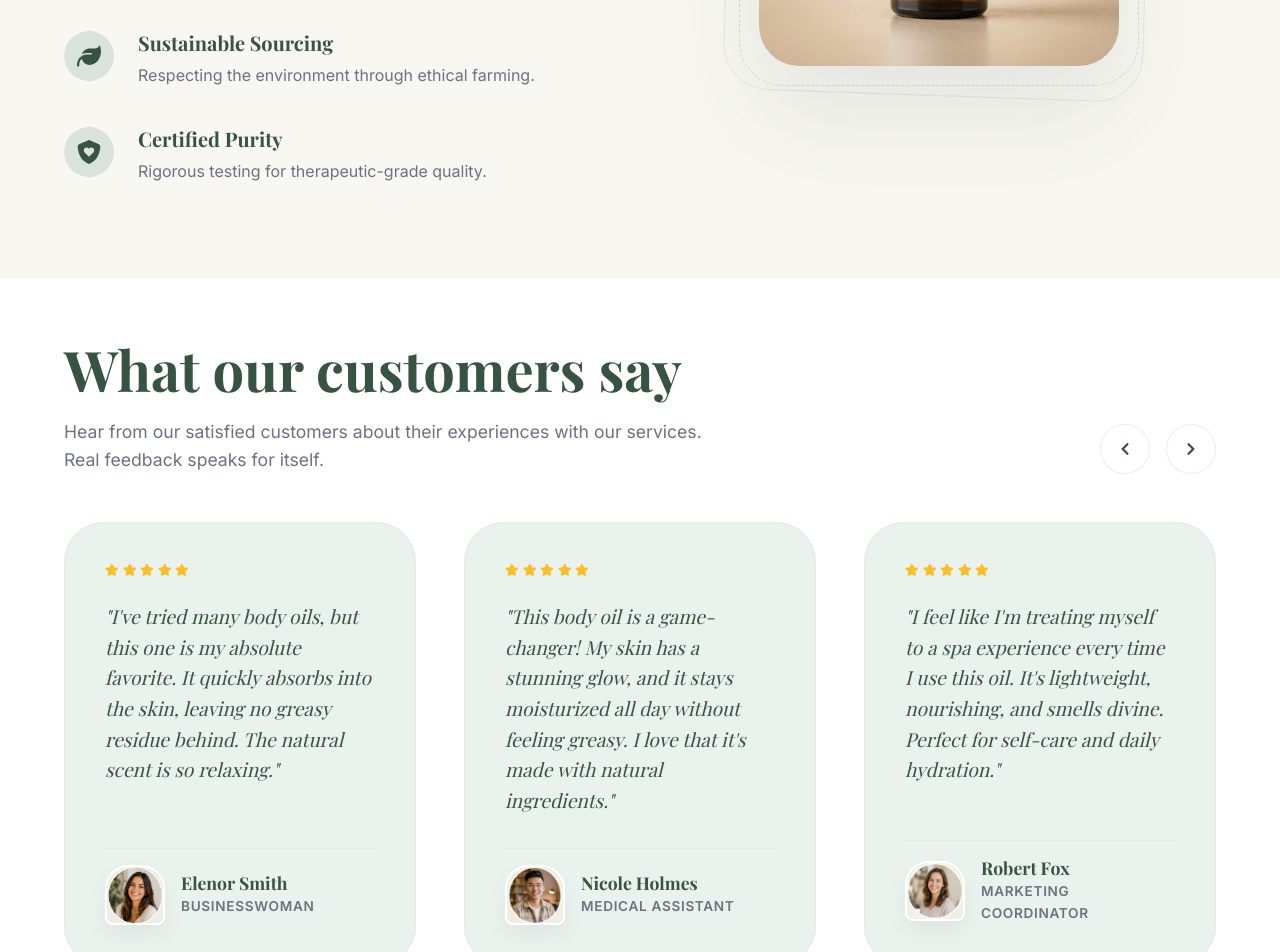
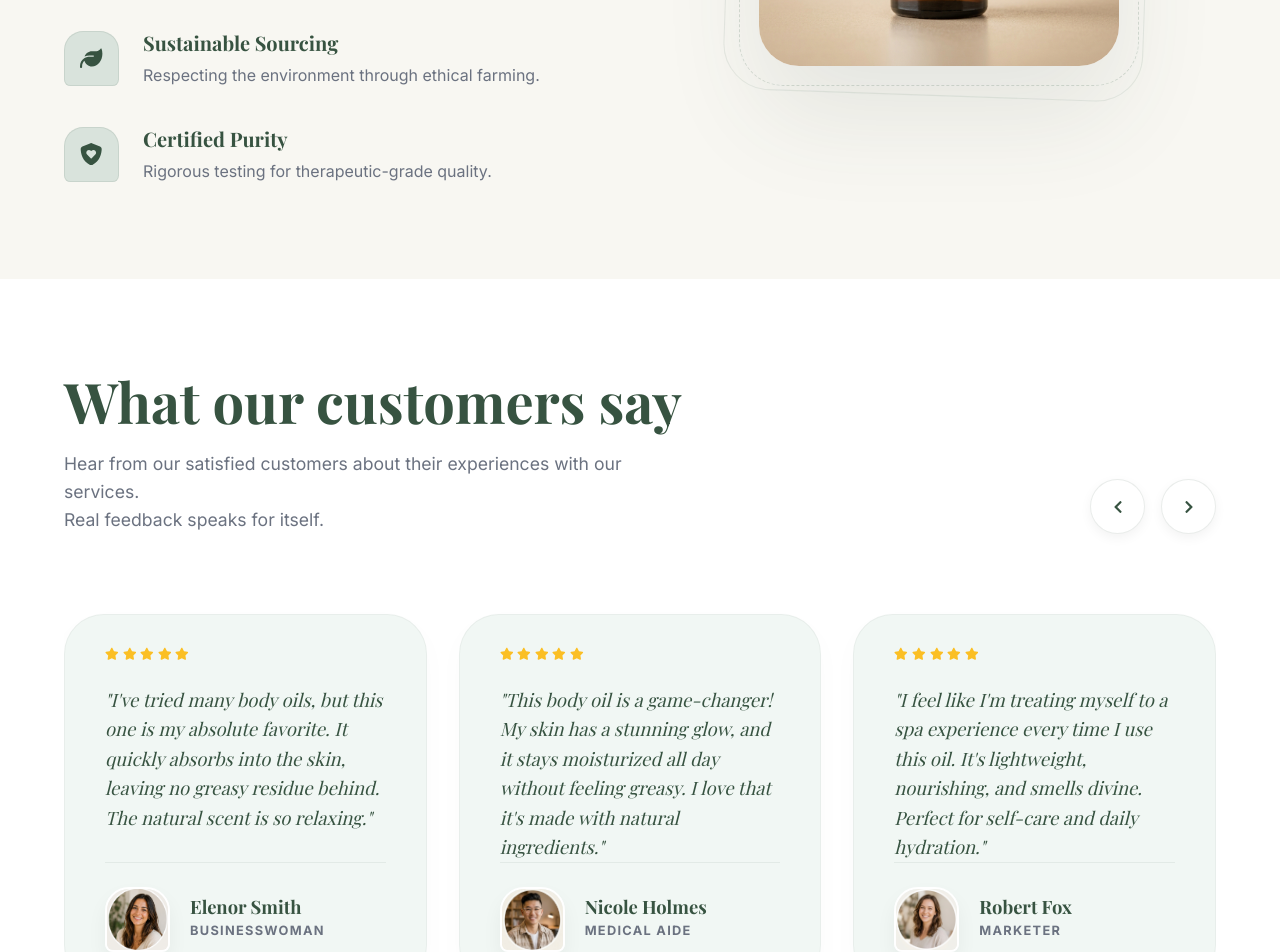
Before and after one commit to Astha2044/essential-oils-ecommerce, a Next.js app: page / in a window 1280 px wide. Shown: the part 3200-4152 px from the top of the page. Built offline with nearby package versions, Linux system fonts and the light colour scheme.

Commit message:
feat: implement testimonial slider and brand story sections with custom styling and assets

```diff
--- a/components/BrandStory.jsx
+++ b/components/BrandStory.jsx
@@ -19,14 +19,20 @@ export default function BrandStory() {
 
             <div className={styles.featureList}>
               <div className={styles.feature}>
-                <div className={styles.featureIcon}><FaLeaf /></div>
+                <div className={styles.iconWrapper}>
+                  <div className={styles.iconDecoration}></div>
+                  <div className={styles.featureIcon}><FaLeaf /></div>
+                </div>
                 <div className={styles.featureInfo}>
                   <h4>Sustainable Sourcing</h4>
                   <p>Respecting the environment through ethical farming.</p>
                 </div>
               </div>
               <div className={styles.feature}>
-                <div className={styles.featureIcon}><FaShieldHeart /></div>
+                <div className={styles.iconWrapper}>
+                  <div className={styles.iconDecoration}></div>
+                  <div className={styles.featureIcon}><FaShieldHeart /></div>
+                </div>
                 <div className={styles.featureInfo}>
                   <h4>Certified Purity</h4>
                   <p>Rigorous testing for therapeutic-grade quality.</p>
--- a/components/Testimonial.jsx
+++ b/components/Testimonial.jsx
@@ -1,7 +1,11 @@
+"use client";
+import { useRef } from "react";
 import { FaStar, FaChevronLeft, FaChevronRight } from "react-icons/fa";
 import styles from "../styles/Testimonial.module.css";
 
 export default function Testimonial() {
+  const sliderRef = useRef(null);
+
   const testimonials = [
     {
       text: "I've tried many body oils, but this one is my absolute favorite. It quickly absorbs into the skin, leaving no greasy residue behind. The natural scent is so relaxing.",
@@ -12,16 +16,40 @@ export default function Testimonial() {
     {
       text: "This body oil is a game-changer! My skin has a stunning glow, and it stays moisturized all day without feeling greasy. I love that it's made with natural ingredients.",
       name: "Nicole Holmes",
-      role: "Medical Assistant",
+      role: "Medical Aide",
       avatar: "/images/m6.jpg"
     },
     {
       text: "I feel like I'm treating myself to a spa experience every time I use this oil. It's lightweight, nourishing, and smells divine. Perfect for self-care and daily hydration.",
       name: "Robert Fox",
-      role: "Marketing Coordinator",
+      role: "Marketer",
       avatar: "/images/avatar_emily.png"
+    },
+    {
+      text: "The quality of these essential oils is unmatched. I've used them for aromatherapy and skincare, and the results are always consistent. Highly recommended!",
+      name: "Sarah Jenkins",
+      role: "Yoga Instructor",
+      avatar: "/images/test1.jpg"
+    },
+    {
+      text: "I was skeptical at first, but after using the peppermint oil for my headaches, I'm a believer. It's potent and works faster than any over-the-counter remedy.",
+      name: "David Chen",
+      role: "Software Developer",
+      avatar: "/images/test2.jpg"
     }
   ];
+
+  const handleScroll = (direction) => {
+    if (sliderRef.current) {
+      const { scrollLeft, clientWidth } = sliderRef.current;
+      // Scroll by approximately one card width including gap
+      const scrollAmount = clientWidth > 900 ? 400 : clientWidth * 0.8;
+      sliderRef.current.scrollTo({
+        left: direction === "left" ? scrollLeft - scrollAmount : scrollLeft + scrollAmount,
+        behavior: "smooth"
+      });
+    }
+  };
 
   return (
     <section className={styles.section}>
@@ -36,12 +64,27 @@ export default function Testimonial() {
         </div>
 
         <div className={styles.arrows}>
-          <button className={styles.arrowBtn} suppressHydrationWarning><FaChevronLeft size={14} /></button>
-          <button className={styles.arrowBtn} suppressHydrationWarning><FaChevronRight size={14} /></button>
+          <button
+            className={styles.arrowBtn}
+            onClick={() => handleScroll("left")}
+            aria-label="Previous testimonial"
+            suppressHydrationWarning
+          >
+            <FaChevronLeft size={14} />
+          </button>
+          <button
+            className={styles.arrowBtn}
+            onClick={() => handleScroll("right")}
+            aria-label="Next testimonial"
+            suppressHydrationWarning
+          >
+            <FaChevronRight size={14} />
+          </button>
         </div>
       </div>
 
-      <div className={styles.grid}>
+      <div className={styles.sliderContainer}>
+        <div className={styles.grid} ref={sliderRef}>
           {testimonials.map((t, index) => (
             <div key={index} className={styles.card}>
               <div className={styles.stars}>
@@ -62,6 +105,7 @@ export default function Testimonial() {
             </div>
           ))}
         </div>
+      </div>
 
     </section>
   );
--- a/styles/BrandStory.module.css
+++ b/styles/BrandStory.module.css
@@ -186,17 +186,49 @@
   align-items: flex-start;
 }
 
+.iconWrapper {
+  position: relative;
+  width: 55px;
+  height: 55px;
+  flex-shrink: 0;
+}
+
 .featureIcon {
-  width: 50px;
-  height: 50px;
+  position: relative;
+  z-index: 2;
+  width: 100%;
+  height: 100%;
   background-color: var(--color-green-soft);
   color: var(--color-green-dark);
-  border-radius: 50%;
+  border-radius: 1.2rem 1.2rem 0.4rem 0.4rem;
   display: flex;
   align-items: center;
   justify-content: center;
-  font-size: 1.5rem;
+  font-size: 1.4rem;
+  transition: all 0.5s cubic-bezier(0.2, 0.8, 0.2, 1);
+  border: 1px solid rgba(55, 83, 65, 0.1);
   flex-shrink: 0;
+}
+
+.iconDecoration {
+  position: absolute;
+  inset: -4px;
+  border: 1px dashed var(--color-green-primary);
+  border-radius: 1.6rem 1.6rem 0.6rem 0.6rem;
+  opacity: 0;
+  transition: all 0.6s cubic-bezier(0.2, 0.8, 0.2, 1);
+  z-index: 1;
+}
+
+.feature:hover .featureIcon {
+  background-color: var(--color-green-dark);
+  color: white;
+  transform: scale(1.1) rotate(-5deg);
+}
+
+.feature:hover .iconDecoration {
+  opacity: 0.3;
+  transform: scale(1.2) rotate(10deg);
 }
 
 .featureInfo h4 {
--- a/styles/Testimonial.module.css
+++ b/styles/Testimonial.module.css
@@ -1,3 +1,16 @@
+.section {
+  padding: 2rem 0 0 0;
+  background-color: #ffffff;
+  position: relative;
+  overflow: hidden;
+}
+
+@media (max-width: 768px) {
+  .section {
+    padding: 1.5rem 0 0 0;
+  }
+}
+
 .header {
   max-width: 1300px;
   margin: 0 auto 3rem auto;
@@ -7,17 +20,29 @@
   align-items: flex-end;
 }
 
+@media (max-width: 768px) {
+  .header {
+    flex-direction: column;
+    align-items: center;
+    text-align: center;
+    gap: 1.5rem;
+    margin-bottom: 2.5rem;
+  }
+}
+
 .title {
   font-family: var(--font-serif);
-  font-size: clamp(2.5rem, 5vw, 3.5rem);
+  font-size: clamp(2.2rem, 5vw, 3.5rem);
   color: var(--color-green-dark);
   margin-bottom: 1rem;
+  line-height: 1.2;
 }
 
 .subtitle {
   font-size: 1.1rem;
   color: #6B7280;
   line-height: 1.6;
+  max-width: 600px;
 }
 
 .arrows {
@@ -26,8 +51,8 @@
 }
 
 .arrowBtn {
-  width: 50px;
-  height: 50px;
+  width: 55px;
+  height: 55px;
   border-radius: 50%;
   border: 1px solid rgba(55, 83, 65, 0.1);
   background: white;
@@ -36,33 +61,83 @@
   align-items: center;
   justify-content: center;
   cursor: pointer;
-  transition: all 0.3s ease;
+  transition: all 0.3s cubic-bezier(0.2, 0.8, 0.2, 1);
+  box-shadow: 0 4px 12px rgba(0, 0, 0, 0.05);
 }
 
 .arrowBtn:hover {
   background-color: var(--color-green-dark);
   color: white;
-  transform: translateY(-2px);
+  transform: translateY(-3px);
+  box-shadow: 0 10px 20px rgba(55, 83, 65, 0.15);
+}
+
+.sliderContainer {
+  max-width: 1300px;
+  margin: 0 auto;
+  padding: 0 var(--container-px);
+  overflow: hidden;
+  /* This hides the partial cards on the side */
+  position: relative;
 }
 
 .grid {
-  display: grid;
-  grid-template-columns: repeat(auto-fit, minmax(350px, 1fr));
-  gap: 3rem;
-  max-width: 1300px;
-  margin: 0 auto;
-  padding: 0 var(--container-px);
+  display: flex;
+  flex-wrap: nowrap;
+  gap: 2rem;
+  width: 100%;
+  overflow-x: auto;
+  scroll-behavior: smooth;
+  scroll-snap-type: x mandatory;
+  padding: 2rem 0 6rem 0;
+  scrollbar-width: none;
+  -ms-overflow-style: none;
+  margin-bottom: -4rem;
+}
+
+.grid::-webkit-scrollbar {
+  display: none;
 }
 
 .card {
-  /* background-color: var(--color-green-soft); */
-  background-color: #eaf2ed;
-  padding: 2.5rem;
+  /* Strictly enforce 3-card width on desktop */
+  flex: 0 0 calc((100% - 4rem) / 3);
+  width: calc((100% - 4rem) / 3);
+  max-width: calc((100% - 4rem) / 3);
+
+  scroll-snap-align: start;
+  background-color: #f1f7f4;
+  padding: 2rem 2.5rem;
+  /* Reduced top padding from 3rem */
   border-radius: 2.5rem;
   border: 1px solid rgba(55, 83, 65, 0.05);
   display: flex;
   flex-direction: column;
   transition: all 0.5s cubic-bezier(0.2, 0.8, 0.2, 1);
+  box-shadow: 0 10px 30px rgba(0, 0, 0, 0.02);
+}
+
+@media (max-width: 1100px) {
+  .card {
+    /* Strictly enforce 2-card width on tablet */
+    flex: 0 0 calc((100% - 2rem) / 2);
+    width: calc((100% - 2rem) / 2);
+    max-width: calc((100% - 2rem) / 2);
+  }
+}
+
+@media (max-width: 768px) {
+  .card {
+    flex: 0 0 100%;
+    width: 100%;
+    max-width: 100%;
+    padding: 2.5rem 2rem;
+  }
+
+  .grid {
+    padding-bottom: 5rem;
+    margin-bottom: -3rem;
+  }
 }
 
 .card:hover {
@@ -82,28 +157,27 @@
 
 .quote {
   font-family: var(--font-serif);
-  font-size: 1.2rem;
+  font-size: 1.15rem;
   line-height: 1.6;
   color: var(--color-green-dark);
   font-style: italic;
-  margin-bottom: 2rem;
+  /* margin-bottom: 2.5rem; */
   flex: 1;
 }
 
 .authorBlock {
   display: flex;
   align-items: center;
-  gap: 1rem;
-  padding-top: 1rem;
-  border-top: 1px solid rgba(55, 83, 65, 0.05);
+  gap: 1.25rem;
+  padding-top: 1.5rem;
+  border-top: 1px solid rgba(55, 83, 65, 0.08);
 }
 
 .avatar {
-  width: 60px;
-  height: 60px;
+  width: 65px;
+  height: 65px;
   object-fit: cover;
   border-radius: 1.5rem 1.5rem 0.5rem 0.5rem;
-  /* Signature arched avatar frame */
   border: 2px solid white;
   box-shadow: 0 10px 20px rgba(0, 0, 0, 0.05);
 }
@@ -112,29 +186,13 @@
   font-weight: 700;
   color: var(--color-green-dark);
   margin-bottom: 0.2rem;
-  font-size: 1.1rem;
+  font-size: 1.15rem;
 }
 
 .authorRole {
-  font-size: 0.85rem;
+  font-size: 0.8rem;
   color: #6B7280;
-  font-weight: 600;
+  font-weight: 700;
   text-transform: uppercase;
-  letter-spacing: 0.05em;
+  letter-spacing: 0.1em;
 }
-
-@media (max-width: 768px) {
-  .header {
-    flex-direction: column;
-    align-items: flex-start;
-    gap: 2rem;
-  }
-
-  .card {
-    padding: 2rem;
-  }
-
-  .quote {
-    font-size: 1.15rem;
-  }
-}
```
Also changed, not shown: public/images/test1.jpg (added), public/images/test2.jpg (added). Lines whose indentation alone changed are shown as unchanged.
